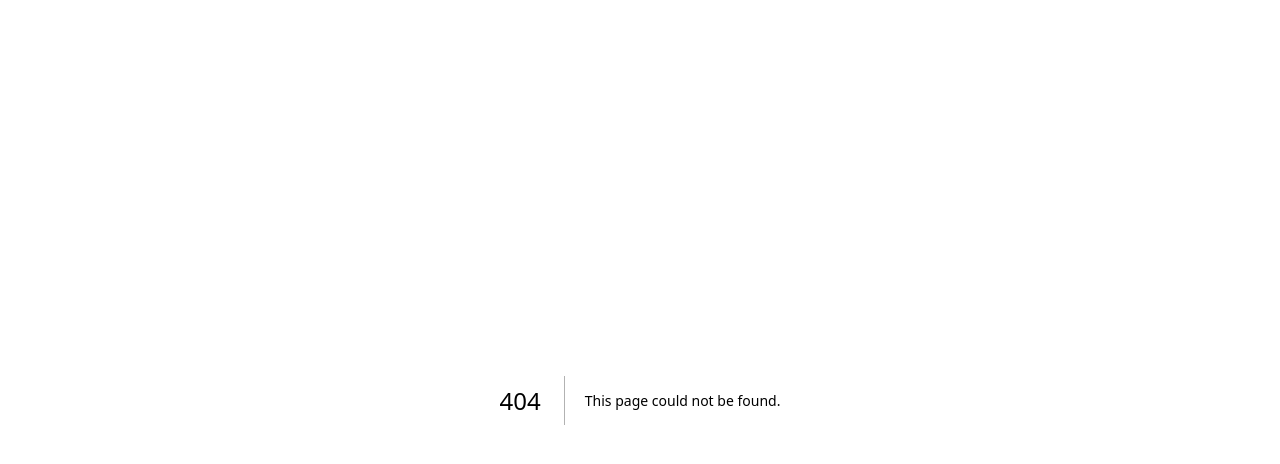
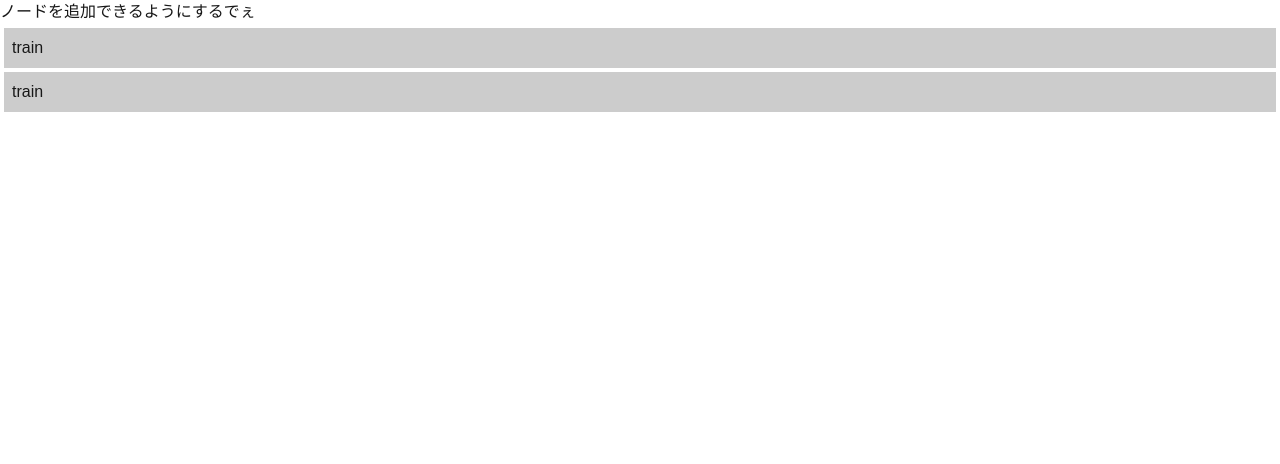
Before and after one commit to shunto-ishiguro/tutorial-app, a Next.js app: page /main in a window 1280 px wide. Before the commit this address had no page. Shown: the top 464 px of the page. Built offline with nearby package versions, Linux system fonts and the light colour scheme.

Commit message:
メインページ作成＆メインノードの基礎を作った

```diff
--- /dev/null
+++ b/app/main/nodearea.tsx
@@ -0,0 +1,72 @@
+'use client';
+import { useState } from "react";
+
+//基本となるノードのひな型
+const MainNode = ({ type, id }: { type: string, id: number }) => {
+    if (type == 'train') return <TrainNode />;
+    if (type == 'sightseeing') return <SightseeingNode />;
+    if (type == 'eating') return <EatingNode />;
+    if (type == 'hotel') return <HotelNode />;
+}
+
+//各ノード
+const TrainNode = () => {
+    return (
+        <div style={{
+            padding: '8px',
+            margin: '4px',
+            background: '#ccc',
+            cursor: 'grab',
+        }}>
+            train
+        </div>
+    );
+}
+const SightseeingNode = () => {
+    return (
+        <div style={{
+            padding: '8px',
+            margin: '4px',
+            background: '#ccc',
+            cursor: 'grab',
+        }}>
+            train
+        </div>
+    );
+}
+const EatingNode = () => {
+    return (
+        <div style={{
+            padding: '8px',
+            margin: '4px',
+            background: '#ccc',
+            cursor: 'grab',
+        }}>
+            train
+        </div>
+    );
+}
+const HotelNode = () => {
+    return (
+        <div style={{
+            padding: '8px',
+            margin: '4px',
+            background: '#ccc',
+            cursor: 'grab',
+        }}>
+            train
+        </div>
+    );
+}
+
+//ノードを描画するエリア
+export default function NodeArea(){
+    const [nodes, setNodes] = useState<number[]>([1,1]);
+    return (
+        <div>
+            {nodes.map((id) => (
+                <MainNode key={id} id={1} type={"train"} />
+            ))}
+        </div>
+    );
+}
--- /dev/null
+++ b/app/main/page.tsx
@@ -0,0 +1,11 @@
+
+import NodeArea from "./nodearea";
+
+export default function Page(){
+    return (
+        <div>
+            <h1>ノードを追加できるようにするでぇ</h1>
+            <NodeArea />
+        </div>
+    );
+}
```
